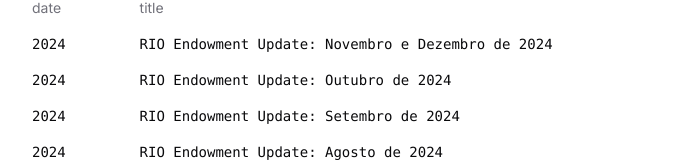
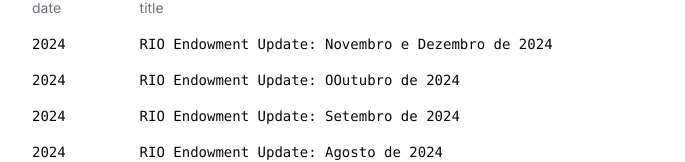
Before and after one commit to lucabcastellano/RIOIR, a Next.js app in the folder rio_updates/: page / in a window 1280 px wide. Shown: the part 134-296 px from the top of the page, without its empty margins (297-982 px from the left). Built offline with nearby package versions, Linux system fonts and the light colour scheme.

Commit message:
Update page.tsx 24

```diff
--- a/rio_updates/app/page.tsx
+++ b/rio_updates/app/page.tsx
@@ -13,7 +13,7 @@ interface Post {
 
 const posts: Post[] = [
   { year: "2024", title: "RIO Endowment Update: Novembro e Dezembro de 2024", slug: "rio-endowment-update-novembro-dezembro-2024" },
-  { year: "2024", title: "RIO Endowment Update: Outubro de 2024", slug: "rio-endowment-update-outubro-2024" },
+  { year: "2024", title: "RIO Endowment Update: OOutubro de 2024", slug: "rio-endowment-update-outubro-2024" },
   { year: "2024", title: "RIO Endowment Update: Setembro de 2024", slug: "rio-endowment-update-setembro-2024" },
   { year: "2024", title: "RIO Endowment Update: Agosto de 2024",  slug: "rio-endowment-update-agosto-2024" },
 ]
```
